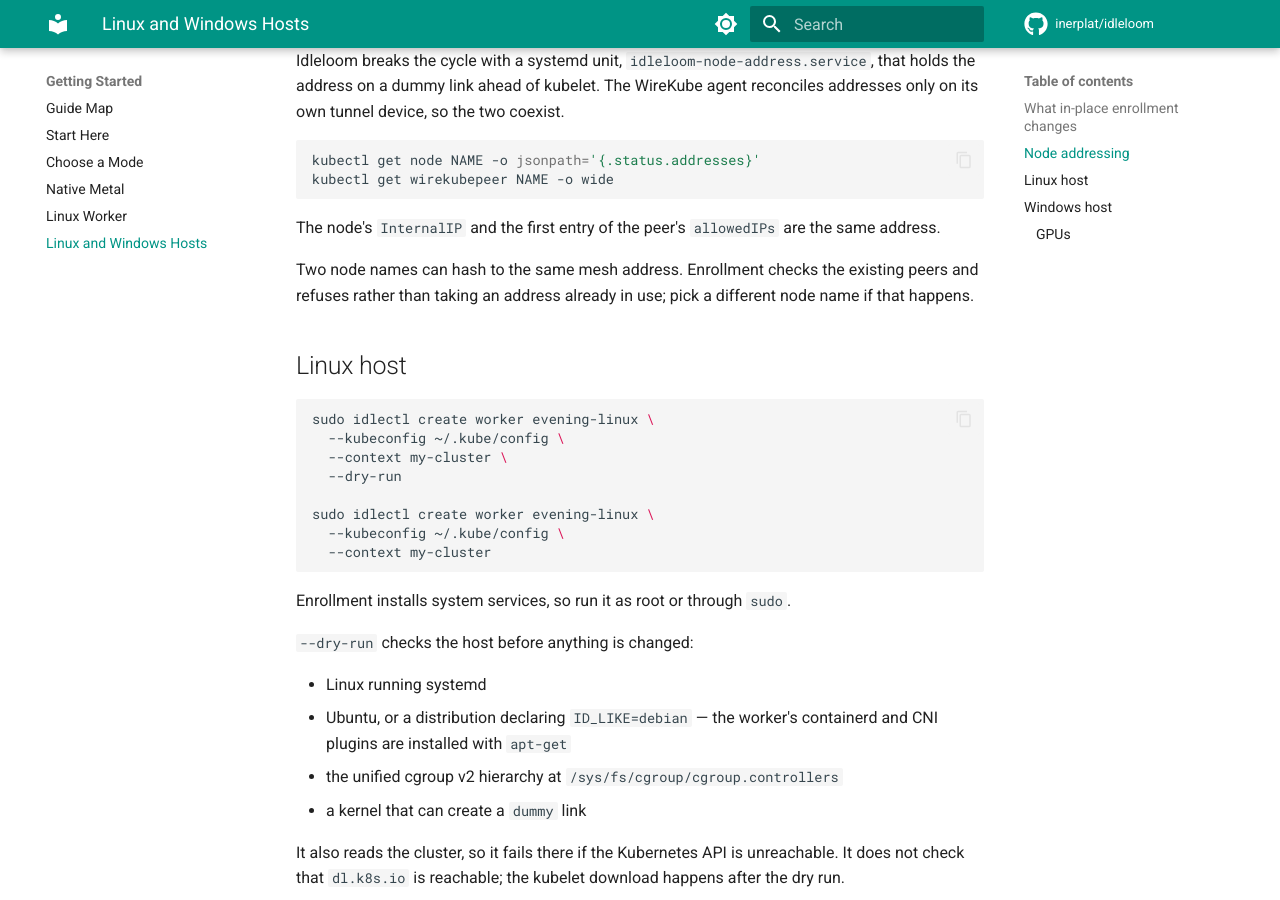
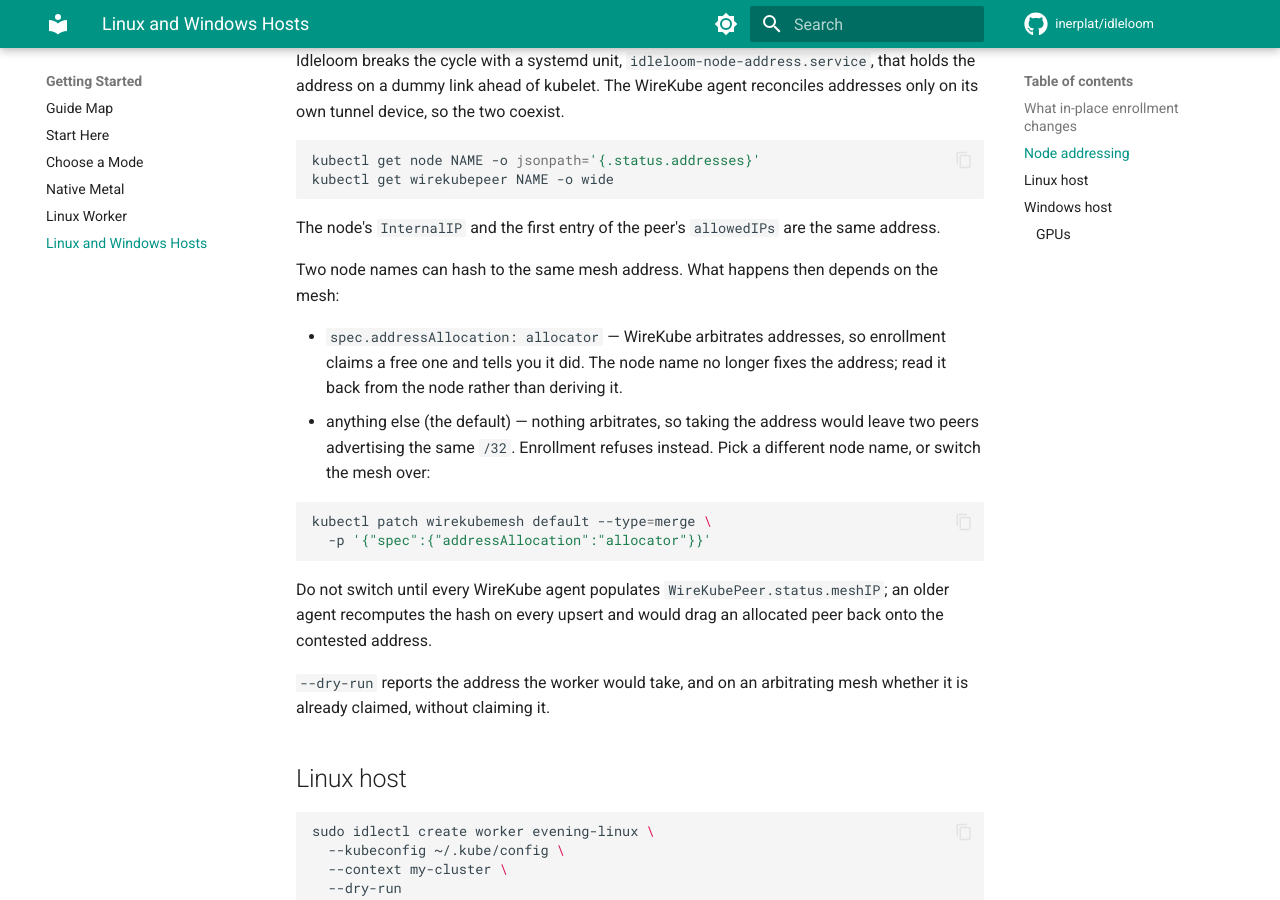
Before and after one commit to inerplat/idleloom, an MkDocs documentation site: the page built from docs/getting-started/host-workers.md, in a window 1280 px wide and 900 px high, scrolled down 1267 px. Built offline with MkDocs 1.6.1 and Material for MkDocs 9.7.7, drawn with Linux system fonts in a browser that asks for light colours; comment, search, counter and statistics services are not loaded.

Commit message:
docs: the mesh address is no longer fixed by the node name
On a mesh that arbitrates addresses, enrollment claims a free one instead
of refusing, so the node name stops being enough to predict the address.
Says where to read the address back from, and what has to be true before
switching a mesh over.

Co-Authored-By: Claude Opus 5 <noreply@anthropic.com>

````diff
--- a/docs/getting-started/host-workers.md
+++ b/docs/getting-started/host-workers.md
@@ -58,9 +58,27 @@ kubectl get wirekubepeer NAME -o wide
 The node's `InternalIP` and the first entry of the peer's `allowedIPs` are the
 same address.
 
-Two node names can hash to the same mesh address. Enrollment checks the
-existing peers and refuses rather than taking an address already in use; pick a
-different node name if that happens.
+Two node names can hash to the same mesh address. What happens then depends on
+the mesh:
+
+- `spec.addressAllocation: allocator` — WireKube arbitrates addresses, so
+  enrollment claims a free one and tells you it did. The node name no longer
+  fixes the address; read it back from the node rather than deriving it.
+- anything else (the default) — nothing arbitrates, so taking the address would
+  leave two peers advertising the same `/32`. Enrollment refuses instead. Pick a
+  different node name, or switch the mesh over:
+
+  ```sh
+  kubectl patch wirekubemesh default --type=merge \
+    -p '{"spec":{"addressAllocation":"allocator"}}'
+  ```
+
+  Do not switch until every WireKube agent populates
+  `WireKubePeer.status.meshIP`; an older agent recomputes the hash on every
+  upsert and would drag an allocated peer back onto the contested address.
+
+`--dry-run` reports the address the worker would take, and on an arbitrating
+mesh whether it is already claimed, without claiming it.
 
 ## Linux host
 
````
Also changed, not shown: docs/operations/troubleshooting.md (+10 -1 lines).
